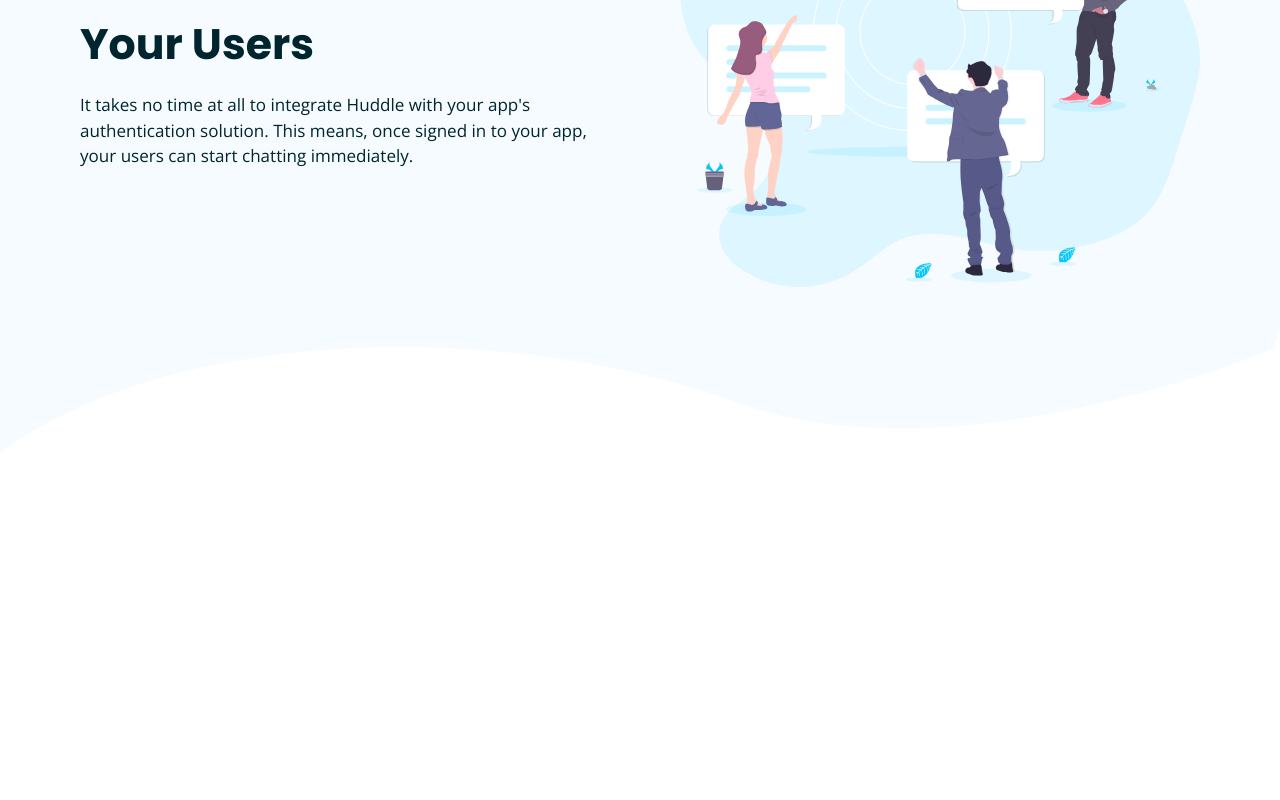
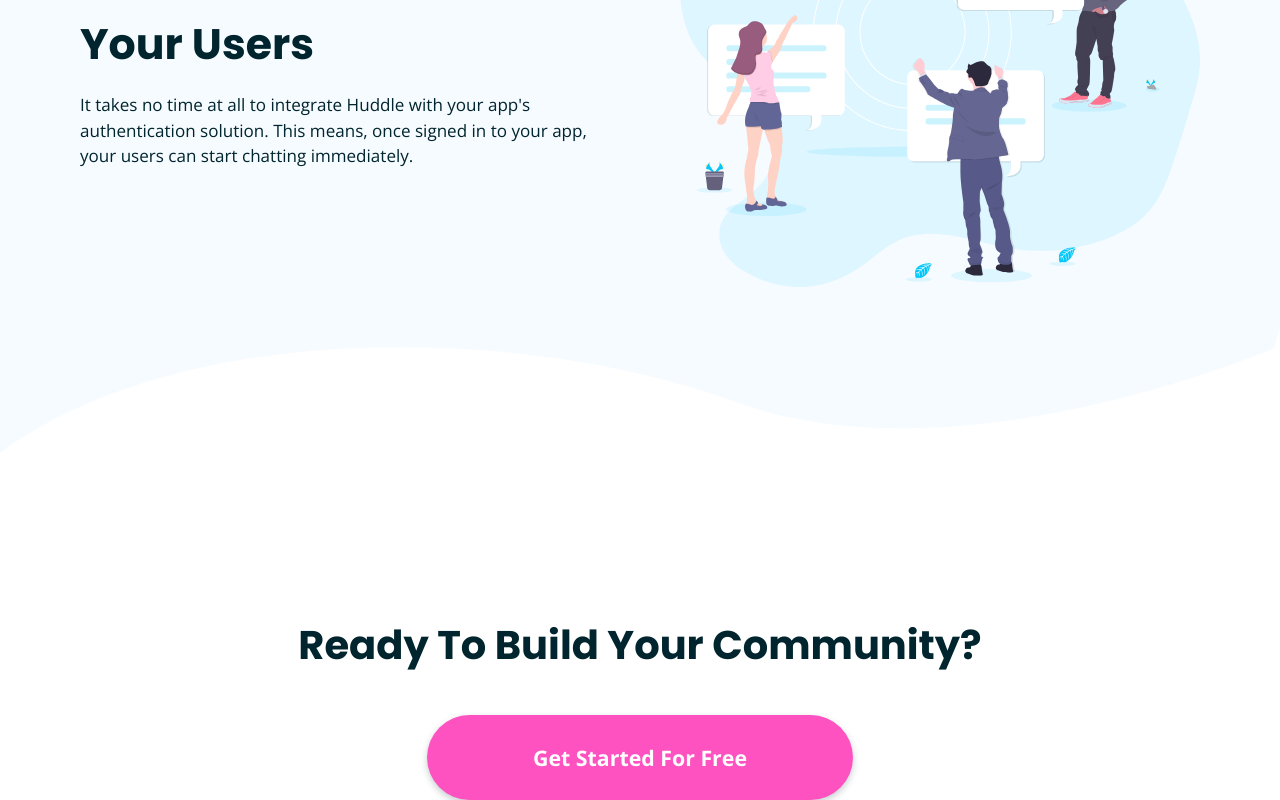
Before and after one commit to 0x41-li/huddle-landing-page-with-curved--sections, a React (Create React App) app: page / in a window 1280 px wide. Shown: the part 3682-4482 px from the top of the page. Before the commit the page ends 4135 px from the top, so only its background shows below. Built offline with nearby package versions, Linux system fonts and the light colour scheme.

Commit message:
Fourth Section Completed

```diff
--- a/src/App.js
+++ b/src/App.js
@@ -6,6 +6,7 @@
 import FirstSection from "./sections/FirstSection";
 import SecondSection from "./sections/SecondSection";
 import ThirdSection from "./sections/ThirdSection";
+import FourthSection from "./sections/FourthSection";
 
 // scss
 import "./scss/app.scss";
@@ -18,6 +19,7 @@
       <FirstSection />
       <SecondSection />
       <ThirdSection />
+      <FourthSection />
     </main>
   );
 }
--- /dev/null
+++ b/src/scss/fourth-section.scss
@@ -0,0 +1,125 @@
+@import "functions";
+
+.fourth-section {
+  margin-top: 66px;
+
+  @media screen and (min-width: 768px) {
+    margin-top: 96px;
+  }
+
+  @media screen and (min-width: 992px) {
+    margin-top: 120px;
+  }
+
+  @media screen and (min-width: 1200px) {
+    margin-top: 162px;
+  }
+}
+
+.fourth-section__h2 {
+  font-size: pxToVwMobile(24);
+  line-height: pxToVwMobile(35);
+
+  text-align: center;
+
+  font-family: "Poppins";
+  font-weight: 700;
+
+  color: #00252e;
+
+  @media screen and (min-width: 576px) {
+    font-size: pxToVwBetweenMobileAndTablet(24);
+    line-height: pxToVwBetweenMobileAndTablet(35);
+  }
+
+  @media screen and (min-width: 768px) {
+    font-size: pxToVwTablet(24);
+    line-height: pxToVwTablet(35);
+  }
+
+  @media screen and (min-width: 992px) {
+    font-size: pxToVwDesktop(24);
+    line-height: pxToVwDesktop(35);
+  }
+
+  @media screen and (min-width: 1200px) {
+    font-size: pxToVwBigDesktop(40);
+    line-height: pxToVwBigDesktop(60);
+  }
+
+  @media screen and (min-width: 1200px) {
+    font-size: 40px;
+    line-height: 60px;
+  }
+}
+
+.fourth-section__btn {
+  background: #ff52c1;
+  box-shadow: 0px 3px 7px rgba(0, 37, 46, 0.223053);
+
+  border-radius: pxToVwMobile(20);
+  width: pxToVwMobile(200);
+  height: pxToVwMobile(40);
+
+  margin: 0 auto;
+
+  margin-top: 40px;
+  display: block;
+
+  border: none;
+
+  font-family: "Open Sans";
+  font-weight: 700;
+  font-size: pxToVwMobile(12);
+  line-height: pxToVwMobile(18);
+
+  color: #ffffff;
+
+  transition: background-color 0.4s;
+
+  &:hover {
+    background: #ff8ed7;
+  }
+
+  @media screen and (min-width: 576px) {
+    border-radius: pxToVwBetweenMobileAndTablet(20);
+    width: pxToVwBetweenMobileAndTablet(200);
+    height: pxToVwBetweenMobileAndTablet(40);
+    font-size: pxToVwBetweenMobileAndTablet(12);
+    line-height: pxToVwBetweenMobileAndTablet(18);
+  }
+
+  @media screen and (min-width: 768px) {
+    border-radius: pxToVwTablet(20);
+    width: pxToVwTablet(200);
+    height: pxToVwTablet(40);
+    font-size: pxToVwTablet(12);
+    line-height: pxToVwTablet(18);
+  }
+
+  @media screen and (min-width: 992px) {
+    border-radius: pxToVwDesktop(20);
+    width: pxToVwDesktop(200);
+    height: pxToVwDesktop(40);
+    font-size: pxToVwDesktop(12);
+    line-height: pxToVwDesktop(18);
+  }
+
+  @media screen and (min-width: 1200px) {
+    border-radius: pxToVwBigDesktop(40);
+    width: pxToVwBigDesktop(400);
+    height: pxToVwBigDesktop(80);
+    font-size: pxToVwBigDesktop(20);
+    line-height: pxToVwBigDesktop(30);
+  }
+
+  @media screen and (min-width: 1440px) {
+    border-radius: 40px;
+    width: 400px;
+    height: 80px;
+    font-size: 20px;
+    line-height: 30px;
+
+    margin-top: 42px;
+  }
+}
--- /dev/null
+++ b/src/sections/FourthSection.js
@@ -0,0 +1,13 @@
+import React from "react";
+
+// scss
+import "../scss/fourth-section.scss";
+
+export default function FourthSection() {
+  return (
+    <section className="fourth-section">
+      <h2 className="fourth-section__h2">Ready To Build Your Community?</h2>
+      <button className="fourth-section__btn">Get Started For Free</button>
+    </section>
+  );
+}
```
